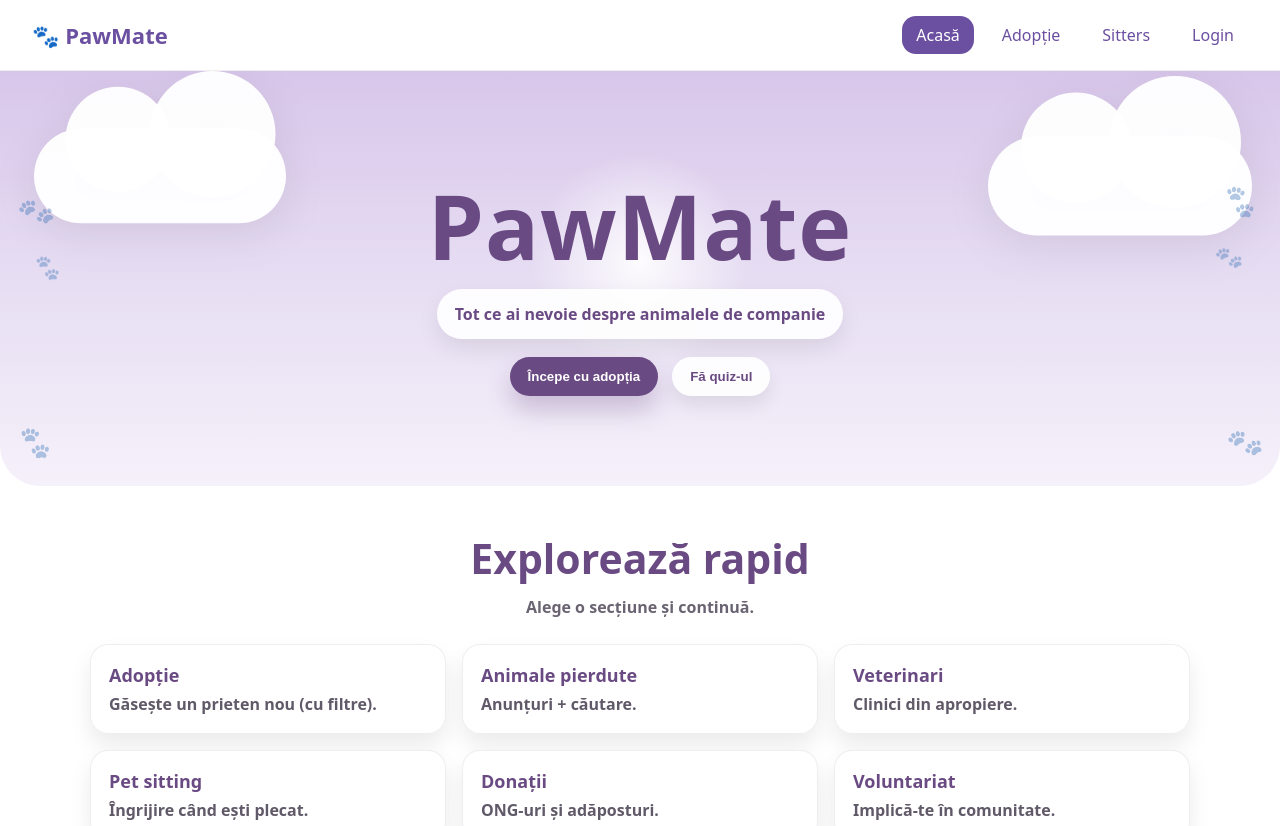
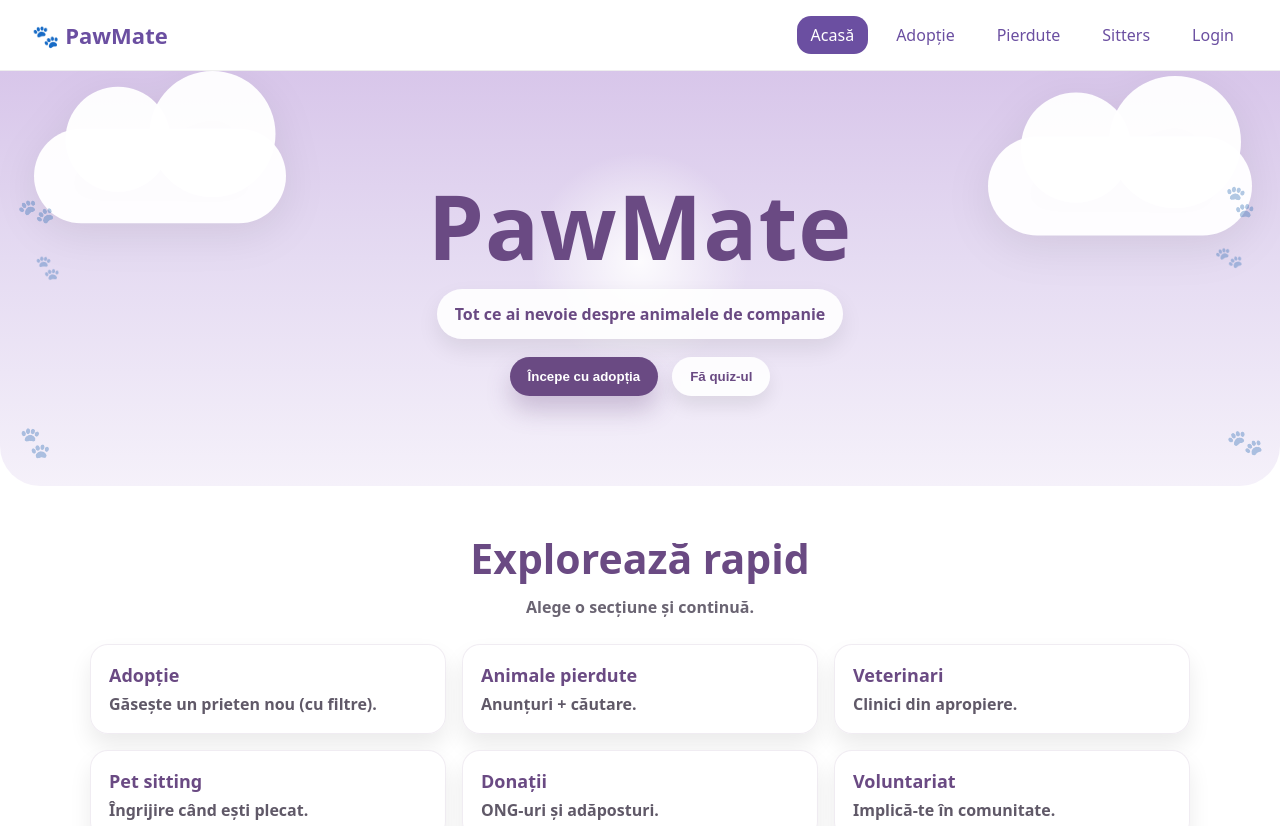
Before and after one commit to viorelinaa/PawMate, a React (Vite) app in the folder frontend/: page / in a window 1280 px wide. Shown: the top 826 px of the page. Built offline with nearby package versions, Linux system fonts and the light colour scheme.

Commit message:
actualizare Navbar pagina Pierdute

```diff
--- a/frontend/src/components/Navbar.tsx
+++ b/frontend/src/components/Navbar.tsx
@@ -18,6 +18,10 @@ export default function Navbar() {
                     Adopție
                 </NavLink>
 
+                <NavLink to="/pierdute">
+                    Pierdute
+                </NavLink>
+
                 <NavLink to="/sitters">
                     Sitters
                 </NavLink>
```
